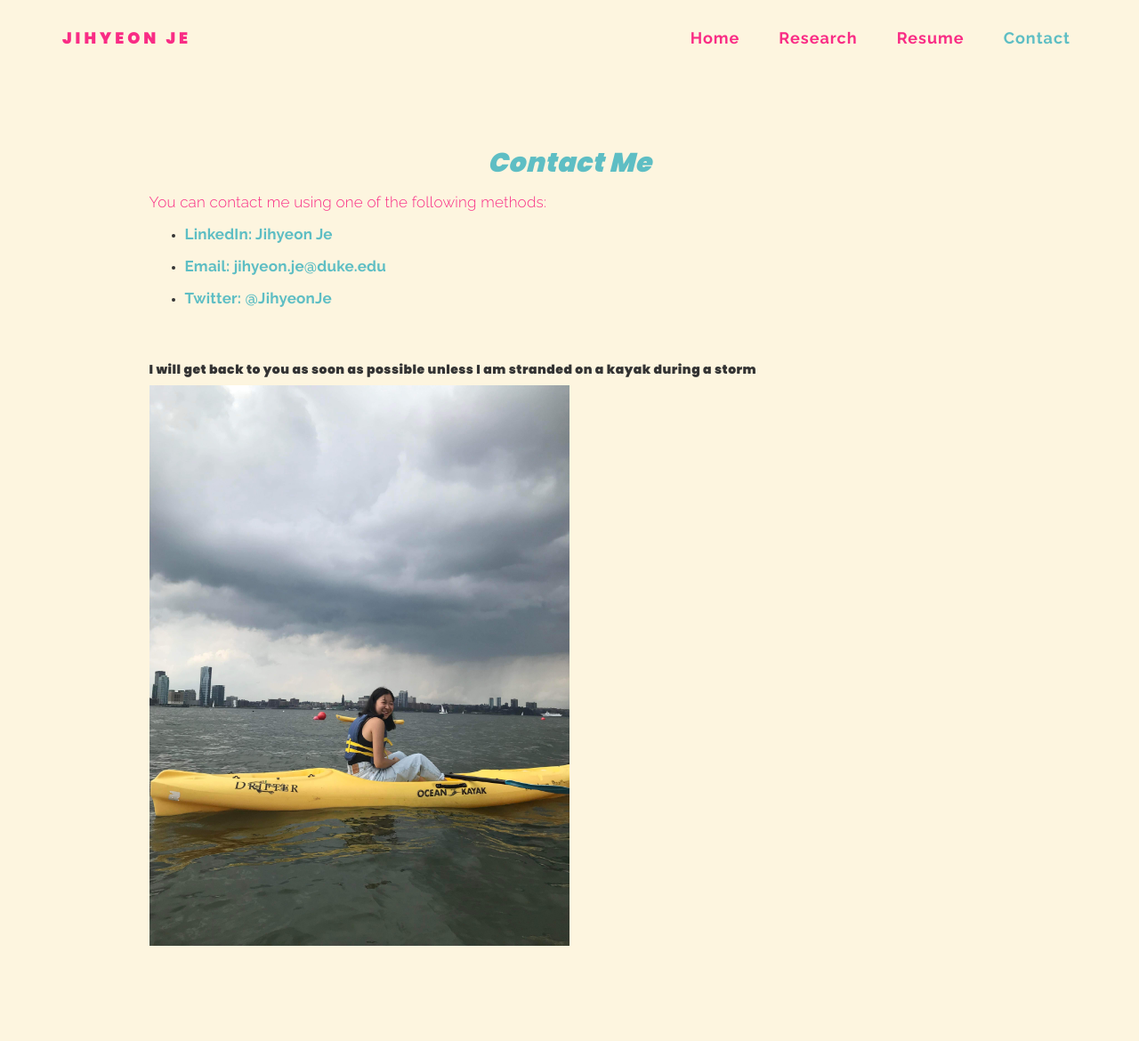
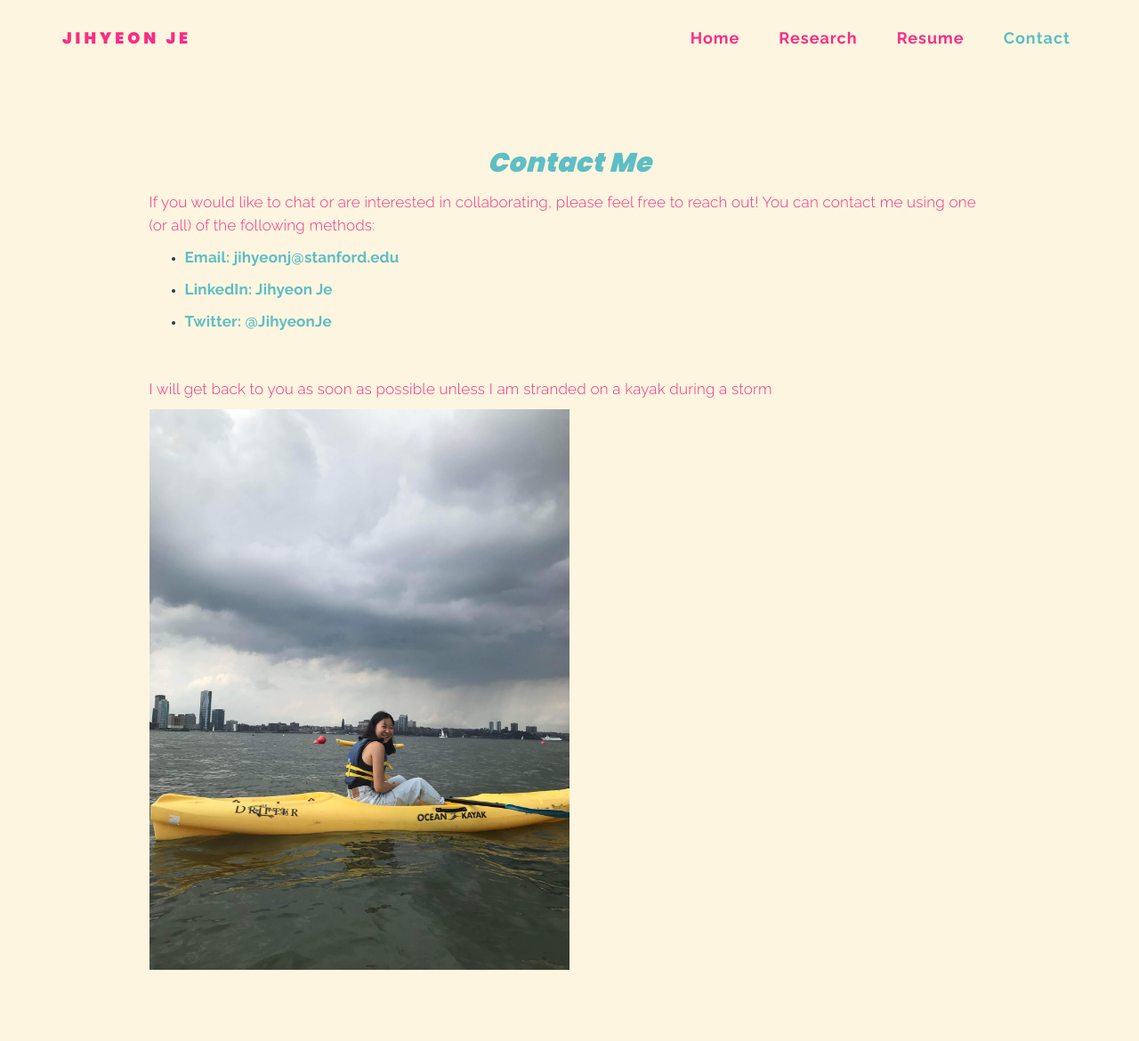
Before and after one commit to rpraka/JihyeonJe.com, a Jekyll site: the page contact.html, which Jekyll copies as it is, in a window 1280 px wide. Shown: the whole page at 89% size. Built offline with Jekyll 4.4.1, drawn with Linux system fonts in a browser that asks for light colours.

Commit message:
Update contact.html

```diff
--- a/contact.html
+++ b/contact.html
@@ -85,15 +85,15 @@ http://www.tooplate.com/view/2085-neuron
 
                <div class="col-md-offset-1 col-md-10 col-sm-12">
                     <h1>Contact Me</h1>
-                    <p> You can contact me using one of the following methods: </p>
+                    <p>If you would like to chat or are interested in collaborating, please feel free to reach out! You can contact me using one (or all) of the following methods: </p>
                     <ul>
+                                 <li> <p><a href="mailto: jihyeonj@stanford.edu"><b>Email: jihyeonj@stanford.edu</b></a></p></li>
                                  <li> <p><a href="https://www.linkedin.com/in/jihyeon-je/"><b>LinkedIn: Jihyeon Je</b></a></p></li>
-                                 <li> <p><a href="mailto: jj271@duke.edu"><b>Email: jihyeon.je@duke.edu</b></a></p></li>
                                  <li> <p><a href="https://twitter.com/JihyeonJe"><b> Twitter: @JihyeonJe</b></a></p></li>
                     </ul>
                     <br>
                     <br>
-                    <h5> I will get back to you as soon as possible unless I am stranded on a kayak during a storm</p>
+                    <p> I will get back to you as soon as possible unless I am stranded on a kayak during a storm</p>
                          <img src="images/IMG_0347.JPG" style="width: 50%; height: 50%" />
 
                     </div>
```
